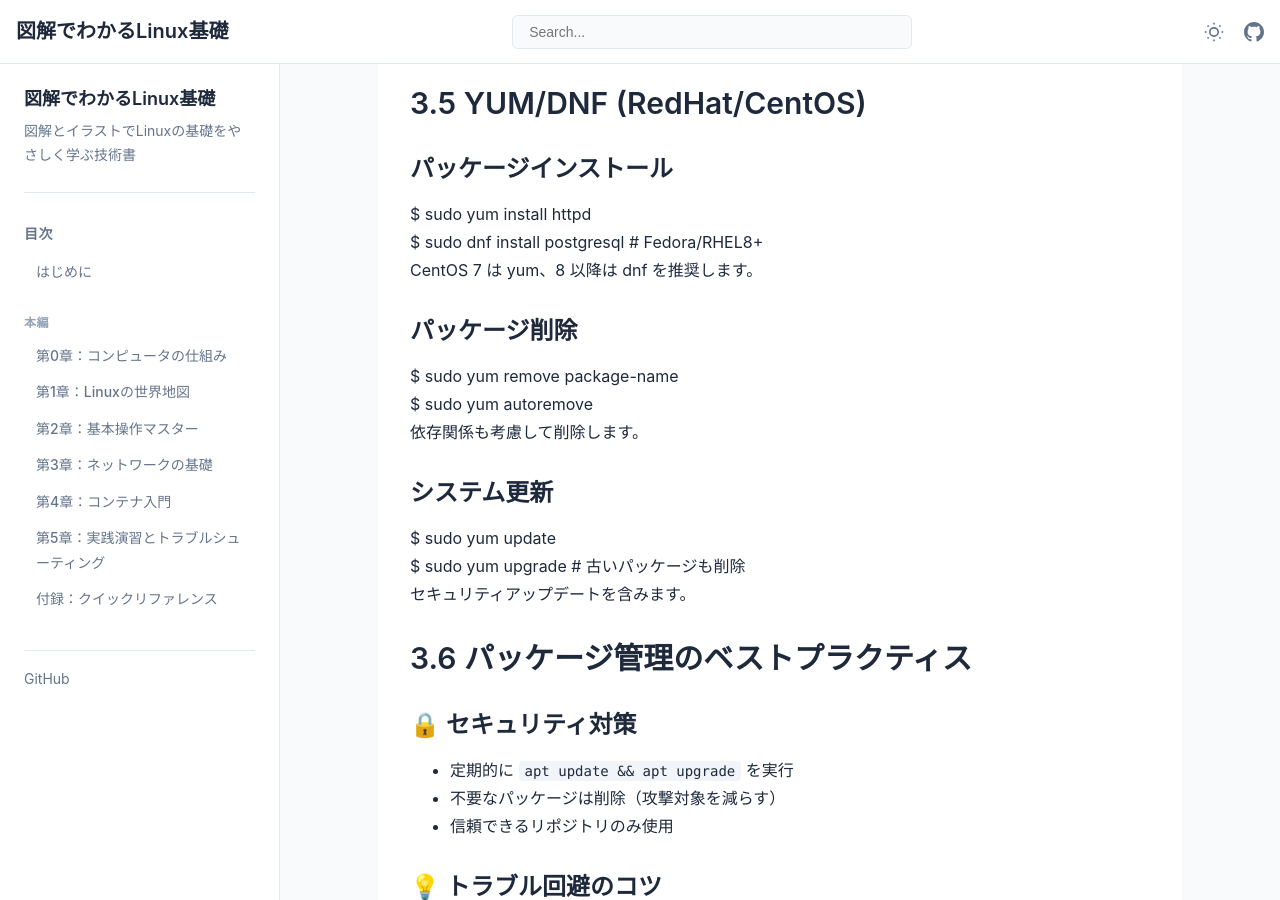
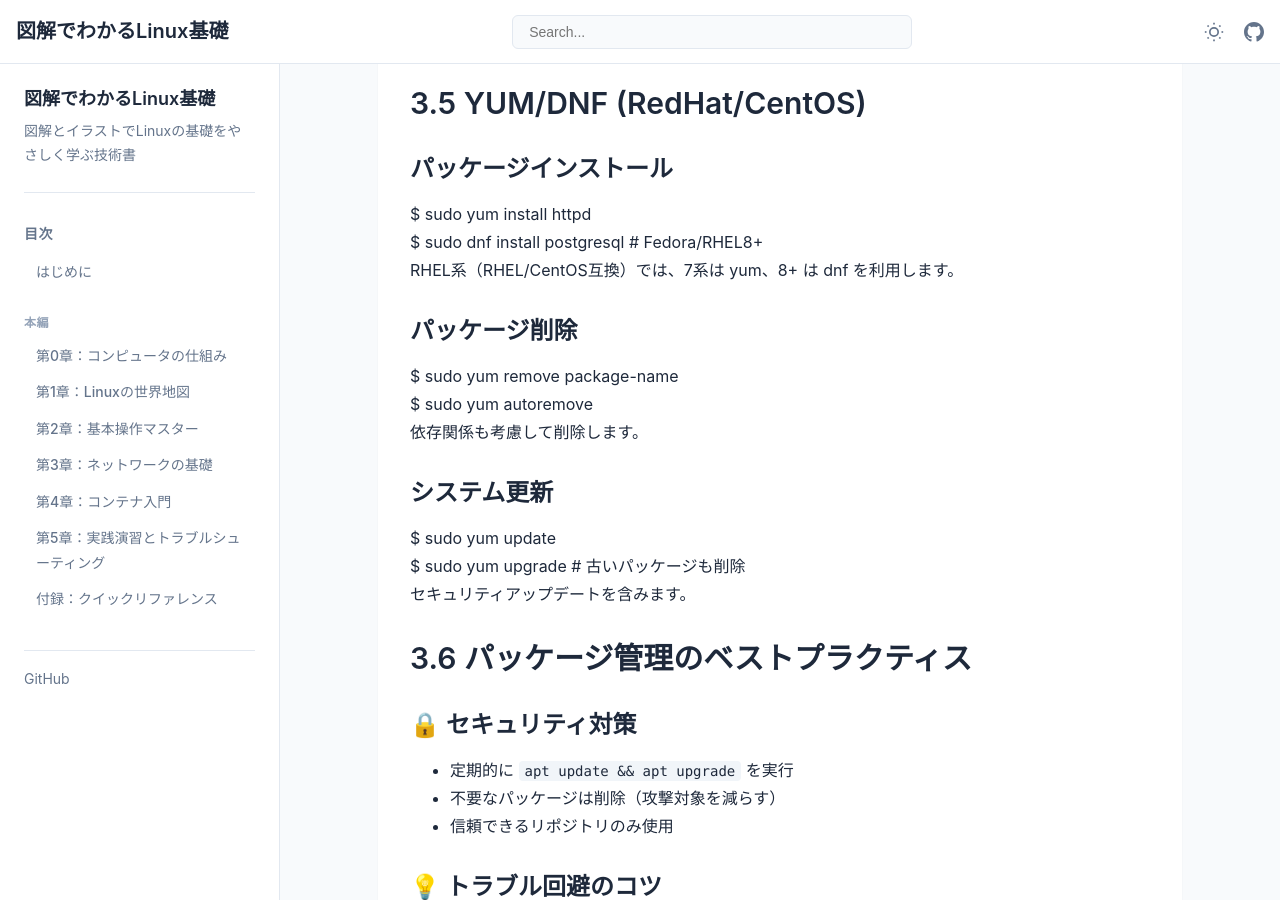
Before and after one commit to itdojp/illustrated-linux-basics-book, a Jekyll site: the page built from docs/chapter3/index.md, in a window 1280 px wide and 900 px high, scrolled down 3913 px. Built offline with Jekyll 4.4.1, drawn with Linux system fonts in a browser that asks for light colours.

Commit message:
fix(docs): clarify yum/dnf note

```diff
--- a/docs/chapter3/index.md
+++ b/docs/chapter3/index.md
@@ -306,7 +306,7 @@ $ apt list --installed  # インストール済み一覧
 $ sudo yum install httpd<br>
 $ sudo dnf install postgresql  # Fedora/RHEL8+
             </div>
-            <p>CentOS 7 は yum、8 以降は dnf を推奨します。</p>
+            <p>RHEL系（RHEL/CentOS互換）では、7系は yum、8+ は dnf を利用します。</p>
         </div>
 
         <div class="command-card">
```
